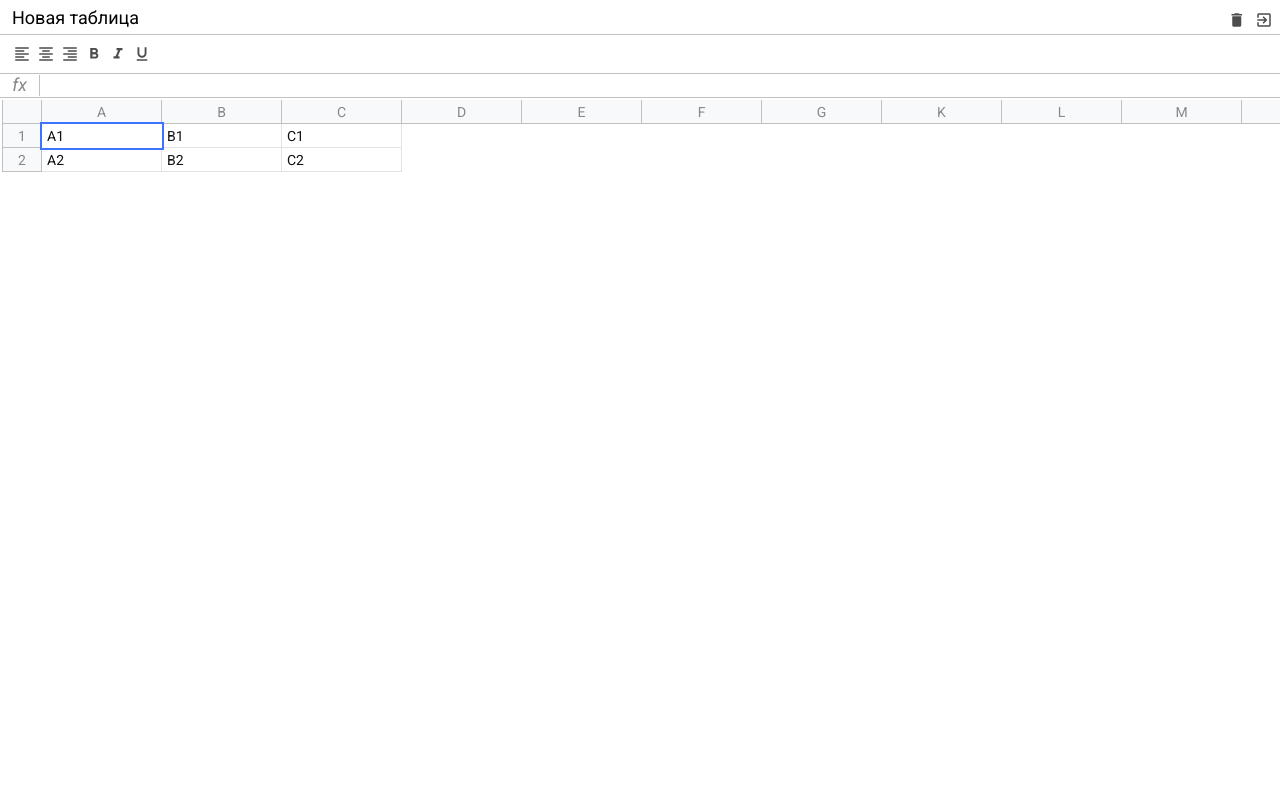
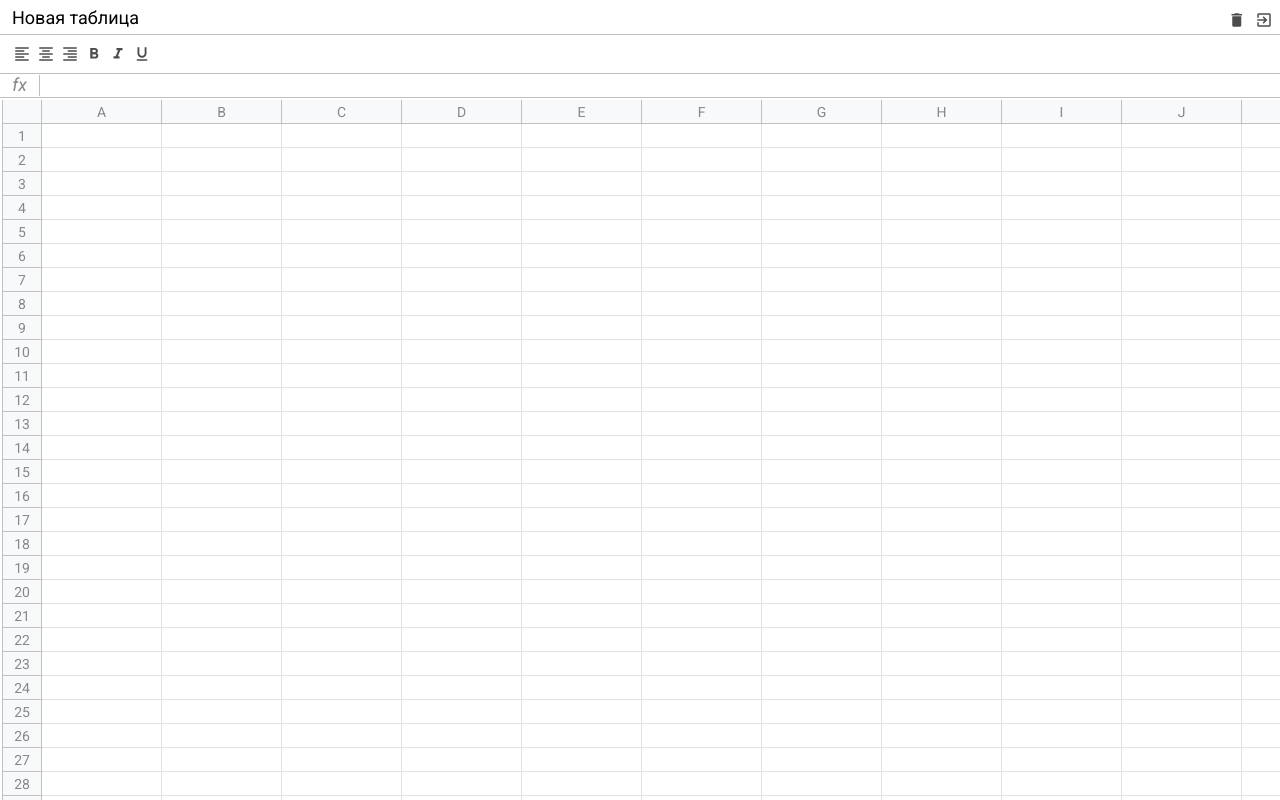
Before and after one commit to nurySar97/excel-course, a website built with webpack: page public/index.html in a window 1280 px wide. Built offline with nearby package versions, Linux system fonts and the light colour scheme.

Commit message:
templates has been created

```diff
--- a/package.json
+++ b/package.json
@@ -8,8 +8,8 @@
         "build": "run-s stylelint webpack:prod",
         "webpack:dev": "cross-env NODE_ENV=development webpack",
         "webpack:prod": "cross-env NODE_ENV=production webpack --mode production",
-        "dev-server:dev": "webpack serve --mode development",
-        "dev-server:prod": "webpack serve --mode production",
+        "devserver:dev": "webpack serve --mode development",
+        "devserver:prod": "webpack serve --mode production",
         "stylelint": "stylelint \"**/*.scss\" --fix",
         "lint":"eslint \"**/*.js\" --fix"
     },
--- a/src/assets/scss/3_components/_table.scss
+++ b/src/assets/scss/3_components/_table.scss
@@ -5,6 +5,8 @@
 	left: 0;
 
 	overflow-x: auto;
+
+	height: calc(100% - ($header_height + $toolbar_height + $formula_height));
 
 	padding: 2px;
 
--- a/src/components/excel/index.js
+++ b/src/components/excel/index.js
@@ -6,6 +6,7 @@ export class Excel {
 
     this.components = options.components;
   }
+
 
   getRoot() {
     const $root = $.create('div', 'excel');
@@ -25,6 +26,7 @@ export class Excel {
     return $root;
   }
 
+
   render() {
     this.$initExcelElement.append(this.getRoot());
 
--- a/src/components/formula/index.js
+++ b/src/components/formula/index.js
@@ -8,9 +8,8 @@ export class Formula extends ExcelComponent {
       name: 'Formula',
       listeners: ['input'],
     });
+  }
 
-    this.name = this.constructor.name;
-  }
 
   toHTML() {
     return `
@@ -19,6 +18,7 @@ export class Formula extends ExcelComponent {
     `
   }
 
+
   onInput(event) {
     // console.log(this.$root)
     console.log('Formula onInput: ', event.target.textContent)
--- a/src/components/table/index.js
+++ b/src/components/table/index.js
@@ -1,47 +1,23 @@
+import {createTableTemplate} from '@/templates';
 import {ExcelComponent} from '@core';
 
 export class Table extends ExcelComponent {
   static className = 'excel__table';
+
+  constructor($root) {
+    super($root, {
+      name: 'Table',
+      listeners: ['input'],
+    });
+  }
+
+
+  onInput(event) {
+    console.log('Cell coords: ', event.target.dataset.cell)
+  }
+
+
   toHTML() {
-    return `
-    <div class="row">
-    <div class="row-info"></div>
-
-    <div class="row-data">
-      <div class="column">A</div>
-      <div class="column">B</div>
-      <div class="column">C</div>
-      <div class="column">D</div>
-      <div class="column">E</div>
-      <div class="column">F</div>
-      <div class="column">G</div>
-      <div class="column">K</div>
-      <div class="column">L</div>
-      <div class="column">M</div>
-      <div class="column">N</div>
-      <div class="column">O</div>
-      <div class="column">P</div>
-      <div class="column">X</div>
-    </div>
-  </div>
-
-  <div class="row">
-    <div class="row-info">1</div>
-    <div class="row-data">
-      <div class="cell selected" contenteditable>A1</div>
-      <div class="cell" contenteditable>B1</div>
-      <div class="cell" contenteditable>C1</div>
-    </div>
-  </div>
-
-  <div class="row">
-    <div class="row-info">2</div>
-    <div class="row-data">
-      <div class="cell" contenteditable>A2</div>
-      <div class="cell" contenteditable>B2</div>
-      <div class="cell" contenteditable>C2</div>
-    </div>
-  </div>
-`
+    return createTableTemplate();
   }
 }
--- a/src/components/toolbar/index.js
+++ b/src/components/toolbar/index.js
@@ -2,6 +2,19 @@ import {ExcelComponent} from '@core';
 
 export class Toolbar extends ExcelComponent {
   static className = 'excel__toolbar';
+
+  constructor($root) {
+    super($root, {
+      name: 'Toolbar',
+      listeners: ['click'],
+    });
+  }
+
+
+  onClick(event) {
+    console.log('Toolbar: ', event.target)
+  }
+
 
   toHTML() {
     return `
--- a/src/core/DomListener.js
+++ b/src/core/DomListener.js
@@ -51,6 +51,7 @@ export class DomListener {
   }
 }
 
+
 function getMethodName(eventType) {
   return 'on' + capitalize(eventType)
 }
--- a/src/core/ExcelComponent.js
+++ b/src/core/ExcelComponent.js
@@ -6,14 +6,17 @@ export class ExcelComponent extends DomListener {
     this.name = options.name;
   }
 
+
   toHTML() {
     return `<h1>ExcelComponent</h1>`
   }
+
 
   init() {
     this.initDOMListeners();
   }
 
+
   destroy() {
     this.removeDomListeners();
   }
--- a/src/core/utils.js
+++ b/src/core/utils.js
@@ -3,3 +3,5 @@ export function capitalize(string = '') {
   if (typeof string !== 'string') return '';
   return string[0].toUpperCase() + string.slice(1).toLowerCase();
 }
+
+export const getArrayByCount = (number = 0, fill = 1) => new Array(number).fill(fill);
--- /dev/null
+++ b/src/templates/index.js
@@ -0,0 +1 @@
+export * from '@/templates/table.template';
--- /dev/null
+++ b/src/templates/table.template.js
@@ -0,0 +1,50 @@
+import {getArrayByCount} from '@core';
+
+
+const CODES = {A: 65, Z: 90};
+const COLUMNS_COUNT = CODES['Z'] - CODES['A'];
+
+
+export function createTableTemplate(rowsCount = 30) {
+  const rows = getArrayByCount(rowsCount + 1).map((_, idxRow) => {
+    if (idxRow === 0) {
+      return createRow('', getColumns())
+    }
+    const cols = getArrayByCount(COLUMNS_COUNT+1).map((_, col) => {
+      const COLUMN = String.fromCharCode(CODES['A'] + col);
+      return createCell('', COLUMN + idxRow)
+    }).join('');
+    return createRow(idxRow, cols);
+  }).join('');
+
+  return rows
+}
+
+
+function createRow(rowInfo='', cols='') {
+  return `
+  <div class="row">
+    <div class="row-info">${rowInfo}</div>
+
+    <div class="row-data">
+      ${cols}
+    </div>
+  </div>`
+}
+
+
+function createCol(textContent='') {
+  return `<div class="column">${textContent}</div>`
+}
+
+
+function createCell(textContent='', dataCell='') {
+  return `<div class="cell" data-cell=${dataCell} contenteditable>${textContent}</div>`
+}
+
+
+function getColumns() {
+  return getArrayByCount(COLUMNS_COUNT+1).map((_, idxCol) => {
+    return createCol(String.fromCharCode(CODES.A + idxCol))
+  }).join('');
+}
```
Also changed, not shown: src/core/Dom.js (+7 -0 lines).
